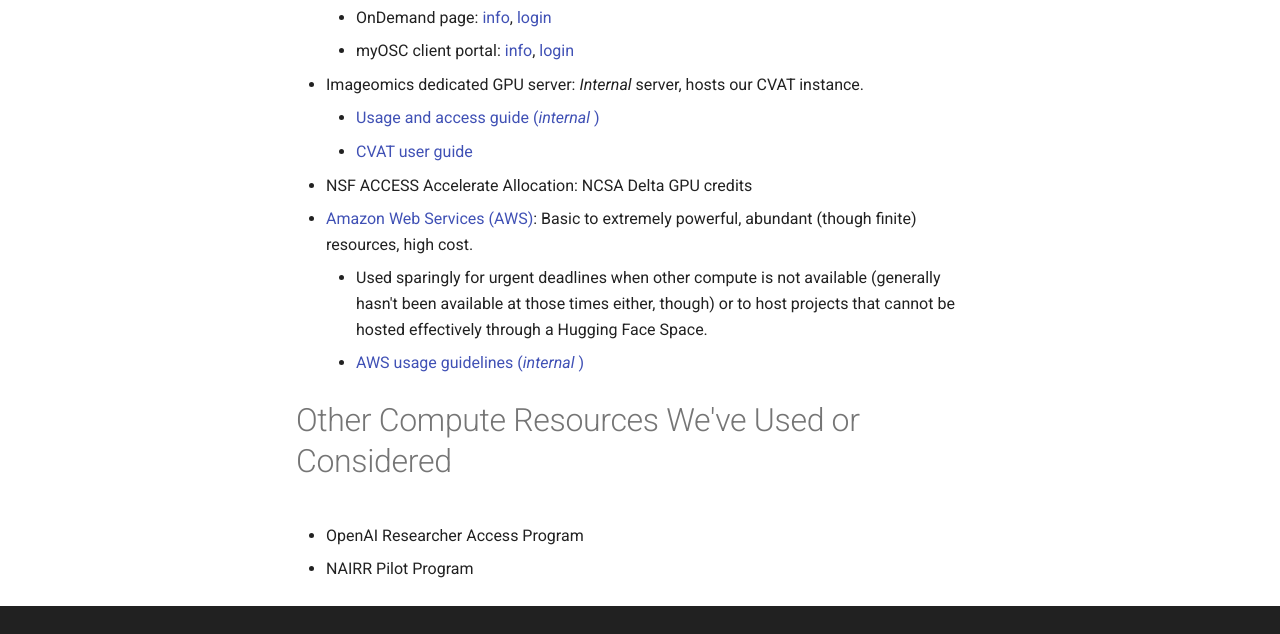
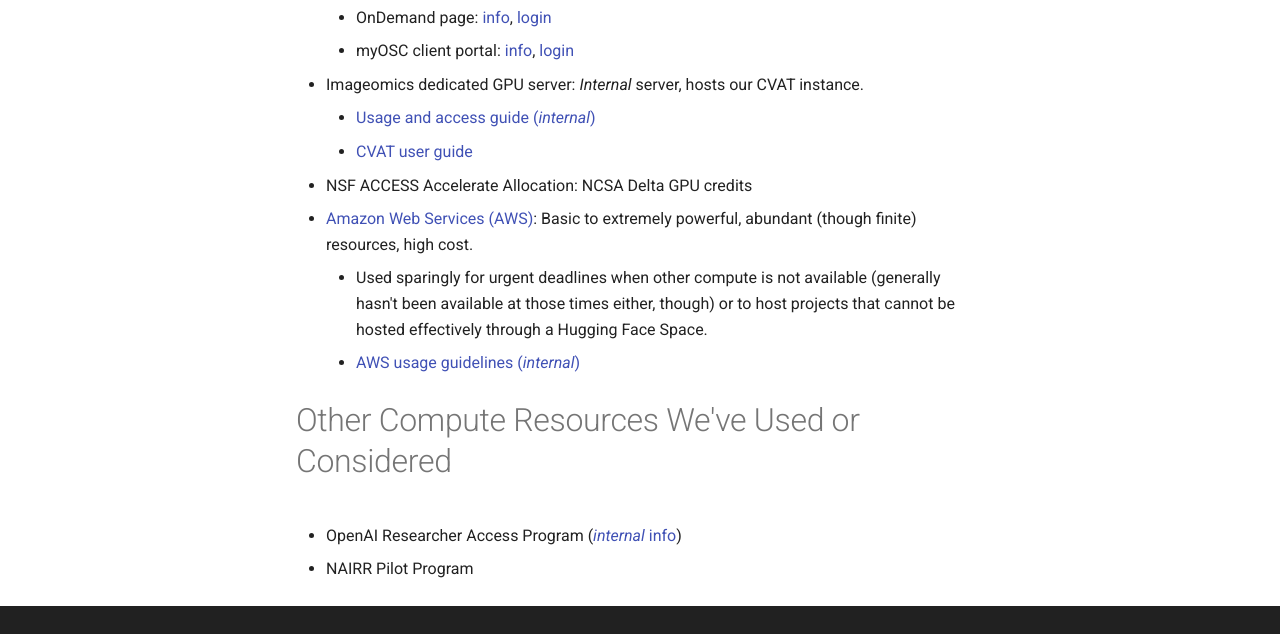
Before and after one commit to akashgunjegaon/Collaborative-distributed-science-guide, an MkDocs documentation site: the page built from docs/wiki-guide/Technical-Infrastructure.md, in a window 1280 px wide and 1273 px high. Shown: the part 434-1068 px from the top of the window. Built offline with MkDocs 1.6.1 and Material for MkDocs 9.7.7, drawn with Linux system fonts in a browser that asks for light colours; comment, search, counter and statistics services are not loaded.

Commit message:
Small typeset fixes

```diff
--- a/docs/wiki-guide/Technical-Infrastructure.md
+++ b/docs/wiki-guide/Technical-Infrastructure.md
@@ -8,14 +8,14 @@ Overall [Infrastructure Chart](https://docs.google.com/spreadsheets/d/1JSOi5pp2Y
     - OnDemand page: [info](https://www.osc.edu/resources/online_portals/ondemand), [login]( https://ondemand.osc.edu)
     - myOSC client portal: [info](https://www.osc.edu/supercomputing/portals/client_portal), [login](https://my.osc.edu/acprod/odb_osc/r/osc/portal/login_desktop?clear=101)
 - Imageomics dedicated GPU server: _Internal_ server, hosts our CVAT instance.
-    - [Usage and access guide (_internal_ )](https://github.com/Imageomics/internal-guidelines/wiki/Imageomics-GPU-Server)
+    - [Usage and access guide (_internal_)](https://github.com/Imageomics/internal-guidelines/wiki/Imageomics-GPU-Server)
     - [CVAT user guide](https://github.com/Imageomics/kabr-tools/wiki/CVAT-User-Guide)
 - NSF ACCESS Accelerate Allocation: NCSA Delta GPU credits
 - [Amazon Web Services (AWS)](https://aws.amazon.com/?nc2=h_lg): Basic to extremely powerful, abundant (though finite) resources, high cost.
     - Used sparingly for urgent deadlines when other compute is not available (generally hasn't been available at those times either, though) or to host projects that cannot be hosted effectively through a Hugging Face Space.
-    - [AWS usage guidelines (_internal_ )](https://github.com/Imageomics/internal-guidelines/wiki/AWS-@-Imagomics)
+    - [AWS usage guidelines (_internal_)](https://github.com/Imageomics/internal-guidelines/wiki/AWS-@-Imagomics)
 
 # Other Compute Resources We've Used or Considered
 
-- OpenAI Researcher Access Program
+- OpenAI Researcher Access Program ([_internal_ info](https://github.com/Imageomics/internal-guidelines/wiki/OpenAI-Researcher-Access-Program))
 - NAIRR Pilot Program
```
Also changed, not shown: docs/wiki-guide/Metadata-Guide.md (+1 -1 lines).
